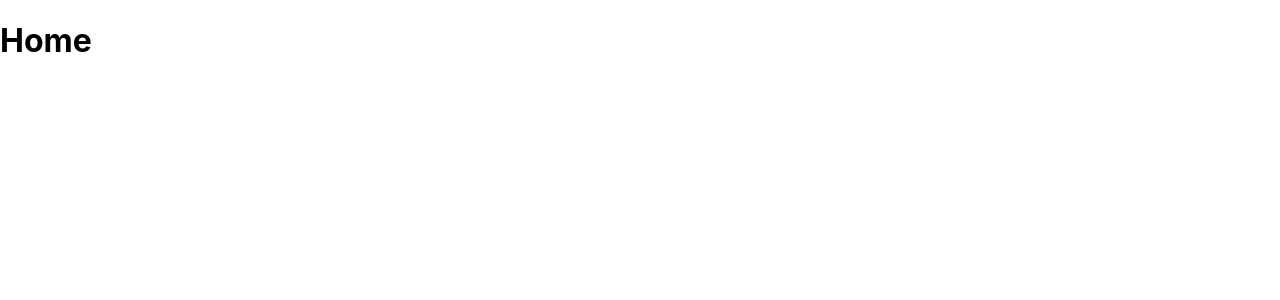
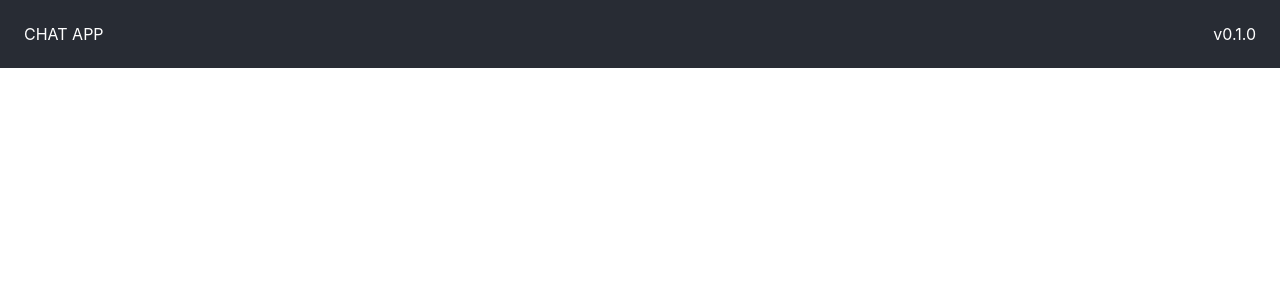
Before and after one commit to nipunvv/socket-messaging, a React (Create React App) app: page / in a window 1280 px wide. Shown: the top 300 px of the page. Built offline with nearby package versions, Linux system fonts and the light colour scheme.

Commit message:
Add material UI and Header component

```diff
--- a/package.json
+++ b/package.json
@@ -3,6 +3,10 @@
   "version": "0.1.0",
   "private": true,
   "dependencies": {
+    "@emotion/react": "^11.10.5",
+    "@emotion/styled": "^11.10.5",
+    "@mui/icons-material": "^5.11.0",
+    "@mui/material": "^5.11.6",
     "@testing-library/jest-dom": "^5.16.5",
     "@testing-library/react": "^13.4.0",
     "@testing-library/user-event": "^13.5.0",
--- /dev/null
+++ b/src/components/Header.js
@@ -0,0 +1,40 @@
+import { Link } from "react-router-dom";
+import Box from "@mui/material/Box";
+
+export default function Header() {
+  return (
+    <Box
+      sx={{
+        backgroundColor: "#282c34",
+        color: "white",
+        width: "100%",
+        display: "flex",
+      }}
+    >
+      <Box
+        style={{
+          display: "flex",
+          justifyContent: "space-between",
+          alignItems: "center",
+          width: "100%",
+          padding: "1.5rem",
+        }}
+      >
+        <Box>
+          <Link to="/" style={{ color: "white", textDecoration: "none" }}>
+            CHAT APP
+          </Link>
+        </Box>
+        <Box
+          style={{
+            display: "flex",
+            justifyContent: "space-between",
+            alignItems: "center",
+          }}
+        >
+          v0.1.0
+        </Box>
+      </Box>
+    </Box>
+  );
+}
--- a/src/components/Home.js
+++ b/src/components/Home.js
@@ -1,7 +1,10 @@
+import Box from '@mui/material/Box';
+import Header from './Header';
+
 export default function Home() {
   return (
-    <div>
-      <h1>Home</h1>
-    </div>
+    <Box>
+      <Header />
+    </Box>
   );
 }
```
Also changed, not shown: 1 other file (tests, documents, lock files or other folders).
